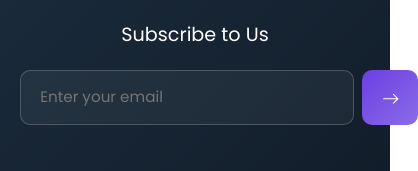
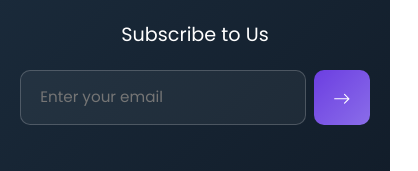
Before and after one commit to Akash-ojha-AJ2/E-Commerce-Website, a React (Vite) app in the folder client/: page /searchproduct in a window 390 px wide. Shown: the part 303-474 px from the top of the page, 418 px wide, since content can reach past the window. Built offline with nearby package versions, Linux system fonts and the light colour scheme; no server answers.

Commit message:
Update Footer.css

```diff
--- a/client/src/Layouts/Footer.css
+++ b/client/src/Layouts/Footer.css
@@ -256,6 +256,11 @@
         font-size: 0.95rem;
         background: rgba(255, 255, 255, 0.05);
         color: white;
+
+        width: 100%; /* Taaki yeh container se bahar na nikle */
+  max-width: 500px; /* Aap max-width set kar sakte hain */
+  margin: 0 auto;
+
     }
     .mobile-footer .newsletter-btn {
         padding: 0.9rem 1.2rem;
```
